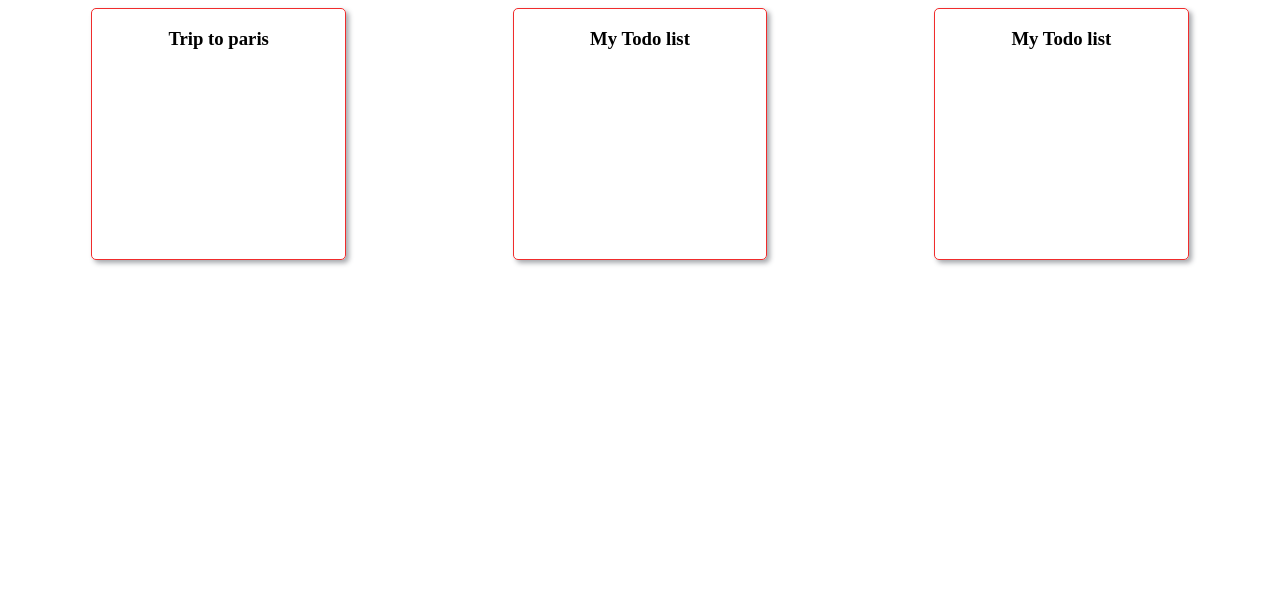
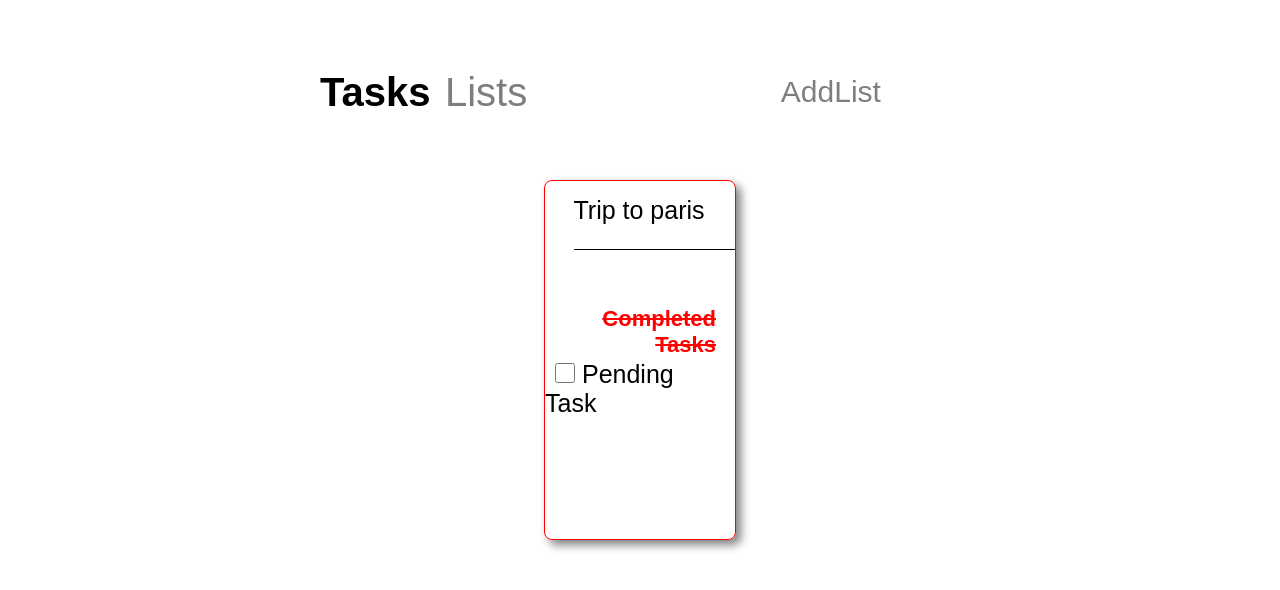
Before and after one commit to vaishnavipg/Week-2-Todo-App-UI-Web, a plain HTML site: page index.html in a window 1280 px wide. Drawn offline with Linux system fonts and the light colour scheme.

Commit message:
Updateing the html and css files

```diff
--- a/index.css
+++ b/index.css
@@ -1,13 +1,104 @@
-.price-container{
-    display: flex;
-    background-color: white;
-    justify-content: space-around;
+*{
+    margin: 0;
+    padding: 0;
+    box-sizing: border-box;
+    font-family: Arial, Helvetica, sans-serif;
 }
-.price-card{
-    width: 20%;
-    height: 250px;
-    border: 1px double rgb(240, 44, 44);
-    text-align: center;
-    border-radius: 5px;
-    box-shadow: 3px 3px 5px rgba(161, 163, 167, 0.945);
+
+.upper-container{
+width: 50%;
+height: 10%;
+margin: 50px auto;
+position: relative;
 }
+
+.upper-container1{
+width: 35%;
+height: 100%;
+padding-top:20px ;
+}
+
+#tasks{
+font-weight: bold;
+font-size: 2.5rem;
+}
+
+#lists{
+    font-size: 2.5rem;
+    margin-left: 10px;
+    opacity: 0.5;
+}
+
+.upper-container2{
+width:35% ;
+height: 100%;
+padding-top: 20px;
+position: absolute;
+top: 0px;
+right: 0px;
+}
+
+#addlist{
+width:80% ;
+height:100% ;
+padding-top:25px ;
+position: absolute;
+top: 0px;
+right: 0px;
+font-size: 30px;
+opacity: 0.5;
+}
+
+.card1{
+    width: 15%;
+    height: 45vh;
+    position: relative;
+    margin: auto;
+    margin-top: 10px;
+    border: 1.5px solid red;
+    border-radius:8px;
+    box-shadow: 5px 5px 10px grey;
+}
+
+.div1{
+    width:85% ;
+    height: 15%;
+    position: absolute;
+    top: 15px;
+    right: 0px;
+    text align:left;
+    font-size:25px;
+    col0r: red;
+    border-bottom:1px solid black;
+}
+
+.div2{
+    width:90% ;
+    height:10% ;
+    position: absolute;
+    top: 35%;
+    font-size: 22px;
+    color: red;
+    text-align: right;
+    font-weight: bold;
+    text-decoration: line-through;
+}
+
+.div3{
+    width:90%;
+    height: 10%;
+    position: absolute;
+    top: 50%;
+    text-align:left;
+    font-size: 25px;
+}
+
+#check{
+    width: 20px;
+    height: 20px;
+    margin-left: 10px;
+}
+.notshow{
+filter:blur(6px);
+-webkit-filter:blur(6px) ;
+}
--- a/index.html
+++ b/index.html
@@ -1,30 +1,39 @@
-<html><head>
-    <meta http-equiv="content-type" content="text/html; charset=ISO-8859-1" />
+<html>
+<head>
+<title>TodoList - UX</title>
+<a href="resources\todo-icon.ico"></a>
+<link rel="stylesheet" href="index.css" />
+</head>
+<body >
+    <div class="not show">
+    <div class="upper-container">
+        <div class="upper-container1">
+            <span id="tasks">Tasks</span>
+            <span id="lists">Lists</span>
+        </div>
+        <div class="upper-container2">
+        <div id="circle">
 
-    <title>TodoList - UX</title>
-    <a href="resources\todo-icon.ico"></a>
-    <link rel="stylesheet" href="index.css" />
-    </head>
-    <body >
-    <div class="price-container">
-        <div class="price-card">
-            <h3>Trip to paris</h3>
-            <p>
-
-            </p>
         </div>
-        <div class="price-card">
-            <h3>My Todo list</h3>
-            <p>
-
-            </p>
+        <div id="addlist">
+            AddList
         </div>
-        <div class="price-card">
-            <h3>My Todo list</h3>
-            <p>
-
-            </p>
+    </div>
+    </div>
+    <div class="card1">
+        <div class="div1">
+            <p>Trip to paris</p>
         </div>
+        <div class="div2">
+            <p>Completed Tasks </p>
+        </div>
+        <div class="div3">
+        <form>
+            <input type="checkbox" name="todo" id="check">
+            <label for="todo">Pending Task</label>
+        </form>
+        </div>
+    </div>
     </div>
 
 
```
